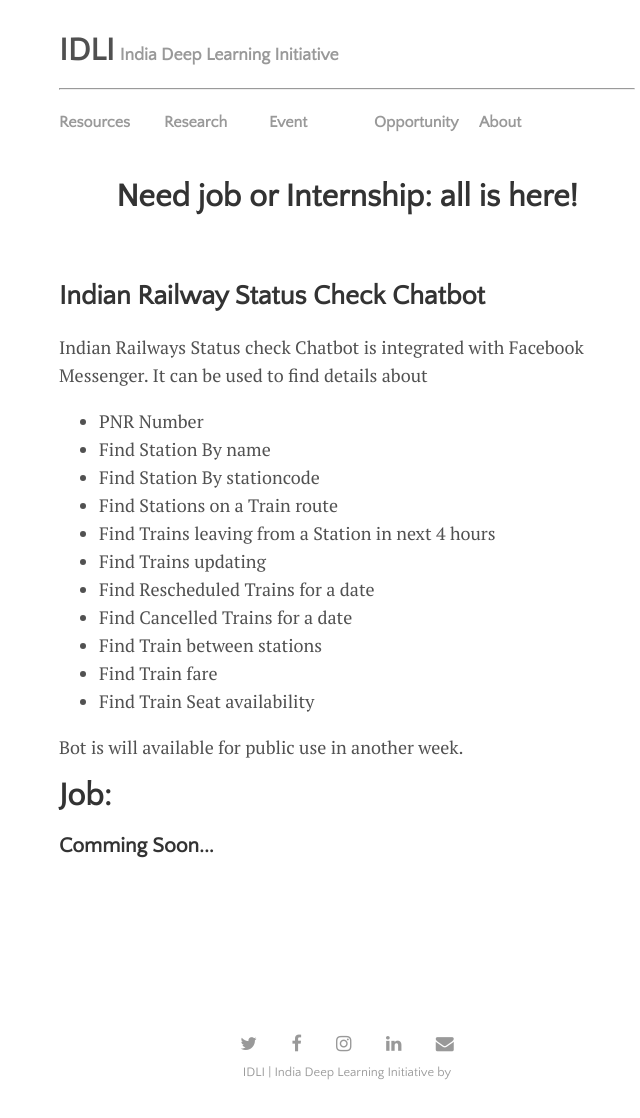
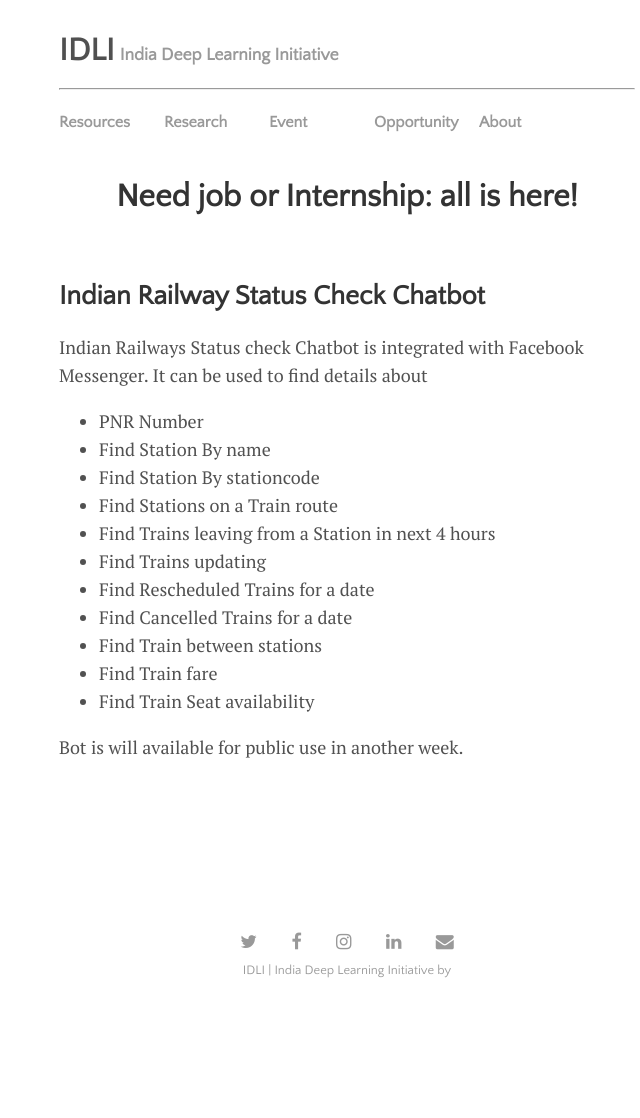
Before and after one commit to IndiaDeepLearningInitiative-IDLI/IndiaDeepLearningInitiative-IDLI.github.io, a Jekyll site: the page built from jobs.html, in a window 1280 px wide. Shown: the whole page, without its empty margins (293-933 px from the left). Built offline with Jekyll 4.4.1, drawn with Linux system fonts in a browser that asks for light colours; nearby versions of some CDN libraries; comment, search, counter and statistics services are not loaded; after the commit the page ends 1016 px from its top, so only the background shows below that.

Commit message:
final update

```diff
--- a/jobs.html
+++ b/jobs.html
@@ -12,10 +12,6 @@ title: Jobs
   {{ jobs.content }}
 </div>
 {% endfor %}
-<div>
-  <h1>Job:</h1>
-  <h3>Comming Soon...</h3>
-</div>
 <div id="disqus_thread"><br><br><br></div>
 <script>
 /**
```
